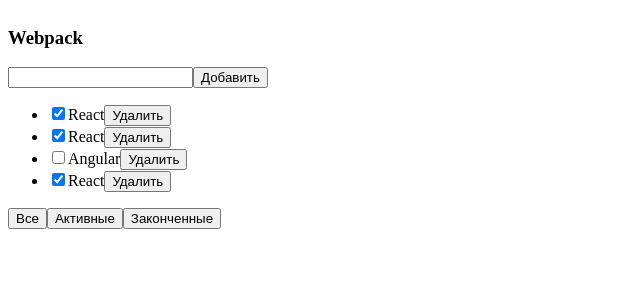
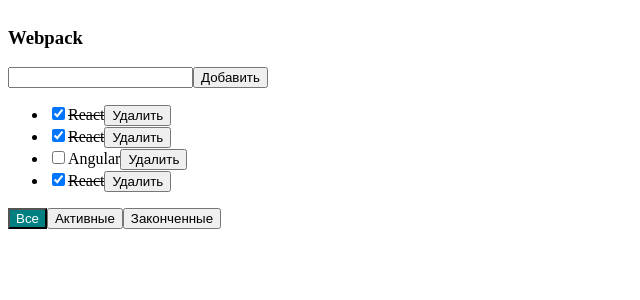
Before and after one commit to isuu-tm/React-todo-ts, a React (Create React App) app: page / in a window 1280 px wide. Shown: the top 300 px of the page, without its empty margins (0-640 px from the left). Built offline with nearby package versions, Linux system fonts and the light colour scheme.

Commit message:
Lesson 4 finished

```diff
--- a/public/index.html
+++ b/public/index.html
@@ -5,39 +5,13 @@
     <link rel="icon" href="%PUBLIC_URL%/favicon.ico" />
     <meta name="viewport" content="width=device-width, initial-scale=1" />
     <meta name="theme-color" content="#000000" />
-    <meta
-      name="description"
-      content="Web site created using create-react-app"
-    />
-    <link rel="apple-touch-icon" href="%PUBLIC_URL%/logo192.png" />
-    <!--
-      manifest.json provides metadata used when your web app is installed on a
-      user's mobile device or desktop. See https://developers.google.com/web/fundamentals/web-app-manifest/
-    -->
-    <link rel="manifest" href="%PUBLIC_URL%/manifest.json" />
-    <!--
-      Notice the use of %PUBLIC_URL% in the tags above.
-      It will be replaced with the URL of the `public` folder during the build.
-      Only files inside the `public` folder can be referenced from the HTML.
-
-      Unlike "/favicon.ico" or "favicon.ico", "%PUBLIC_URL%/favicon.ico" will
-      work correctly both with client-side routing and a non-root public URL.
-      Learn how to configure a non-root public URL by running `npm run build`.
-    -->
-    <title>React App</title>
+    <title>React Todo</title>
   </head>
   <body>
     <noscript>You need to enable JavaScript to run this app.</noscript>
     <div id="root"></div>
     <!--
-      This HTML file is a template.
-      If you open it directly in the browser, you will see an empty page.
-
-      You can add webfonts, meta tags, or analytics to this file.
-      The build step will place the bundled scripts into the <body> tag.
-
-      To begin the development, run `npm start` or `yarn start`.
-      To create a production bundle, use `npm run build` or `yarn build`.
+      Здесь отображается наше приложение!
     -->
   </body>
 </html>
--- a/src/App.css
+++ b/src/App.css
@@ -1,3 +1,20 @@
 .app {
     display: flex;
 }
+
+.error {
+    border: 1px solid red;
+}
+
+.error-message {
+    color: red;
+}
+
+.is-done {
+    background: teal;
+    color: white;
+}
+
+.finished {
+    text-decoration: line-through;
+}
--- a/src/App.tsx
+++ b/src/App.tsx
@@ -46,9 +46,18 @@
     }
 
     function addTask(title:string) {
+
         let newTask = {id:v1(), title:title, isDone:false};
         let newTasks = ([newTask, ...tasks])
         setTasks(newTasks)
+    }
+
+    function changeStatus(taskId:string, isDone:boolean) {
+        let task = tasks.find( t => t.id === taskId);
+        if (task) {
+        task.isDone = isDone
+        }
+        setTasks([...tasks])
     }
 
     return (
@@ -59,6 +68,8 @@
                 removeTask={removeTask}
                 changeFilter={changeFilter}
                 addTask={addTask}
+                changeStatus={changeStatus}
+                filter={filter}
             />
         </div>
     );
--- a/src/components/TodoList.tsx
+++ b/src/components/TodoList.tsx
@@ -13,8 +13,12 @@
     removeTask: (id: string) => void
     changeFilter: (value: FilterType) => void
     addTask: (title: string) => void
+    changeStatus: (taskId:string, isDone:boolean) => void
+    filter: FilterType
 }
 export const TodoList: FC<PropsType> = (props) => {
+
+    const [error, setError] = useState<string | null>('')
 
     const [newTaskTitle, setNewTaskTitle] = useState('')
 
@@ -23,14 +27,21 @@
     }
 
     const onKeyPressHandler = (e: KeyboardEvent<HTMLInputElement>) => {
+        setError(null)
         if (e.charCode === 13) {
             props.addTask(newTaskTitle)
             setNewTaskTitle('')
+
         }
     }
     const addTask = () => {
-        props.addTask(newTaskTitle)
-        setNewTaskTitle('')
+        if (newTaskTitle.trim() === '') {
+            setError('Поле обязательно!')
+            return;
+        } else {
+            props.addTask(newTaskTitle)
+            setNewTaskTitle('')
+        }
     }
     const onAllFilterHandler = () => props.changeFilter('All')
     const onActiveFilterHandler = () => props.changeFilter('Active')
@@ -44,12 +55,19 @@
                     onChange={onChangeHandler}
                     type="text"
                     onKeyPress={onKeyPressHandler}
+                    className={error? 'error' : ''}
                 />
                 <button
                     onClick={addTask}
                 >
                     Добавить
                 </button>
+                {
+                    error &&
+                    <div className="error-message">
+                    {error}
+                    </div>
+                }
             </div>
             <ul>
                 {
@@ -59,15 +77,24 @@
                             props.removeTask(task.id)
                         }
 
-                        return <li key={task.id}>
+                        const onChangeHandler = (e:ChangeEvent<HTMLInputElement>) => {
+                            props.changeStatus(task.id, e.currentTarget.checked)
+                        }
+
+                        return <li
+                            key={task.id}
+
+                        >
                             <input
                                 type="checkbox"
                                 checked={task.isDone}
+                                onChange={onChangeHandler}
                             />
-                            <span>
+                            <span className={task.isDone? 'finished' : ''}>
                                 {task.title}
                             </span>
                             <button
+
                                 onClick={onRemoveHandler}
                             >
                                 Удалить
@@ -78,16 +105,19 @@
             </ul>
             <div>
                 <button
+                    className={props.filter === 'All' ? 'is-done' : ''}
                     onClick={onAllFilterHandler}
                 >
                     Все
                 </button>
                 <button
+                    className={props.filter === 'Active' ? 'is-done' : ''}
                     onClick={onActiveFilterHandler}
                 >
                     Активные
                 </button>
                 <button
+                    className={props.filter === 'Completed' ? 'is-done' : ''}
                     onClick={onCompletedFilterHandler}
                 >
                     Законченные
```
